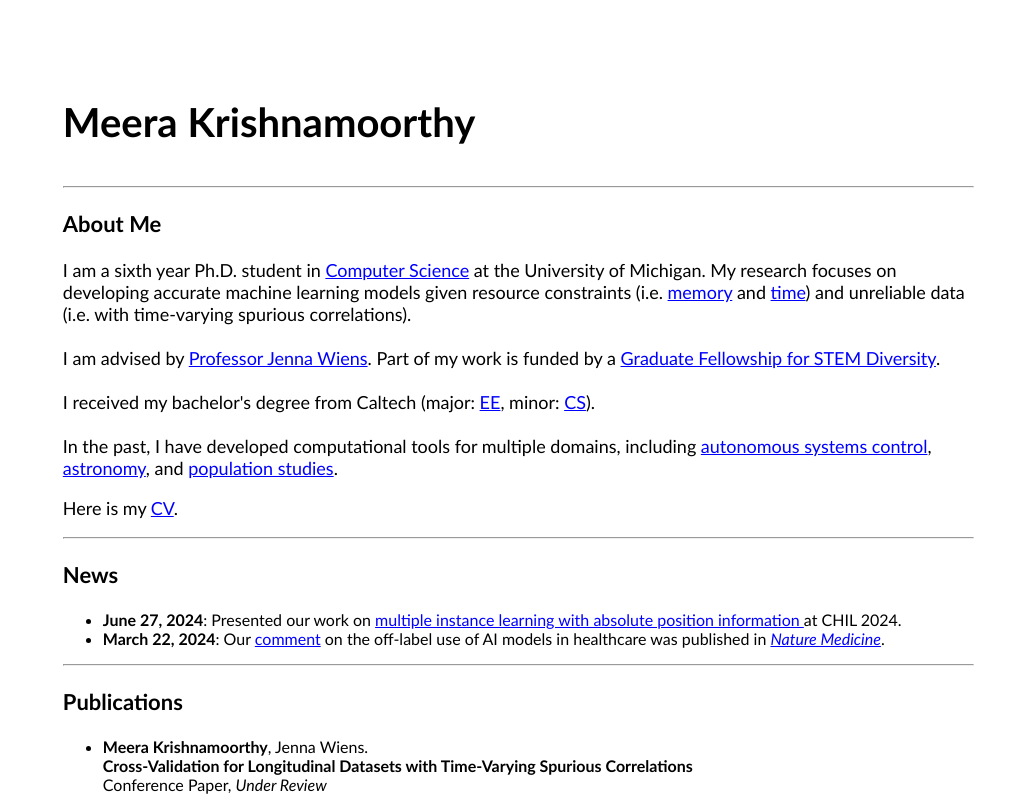
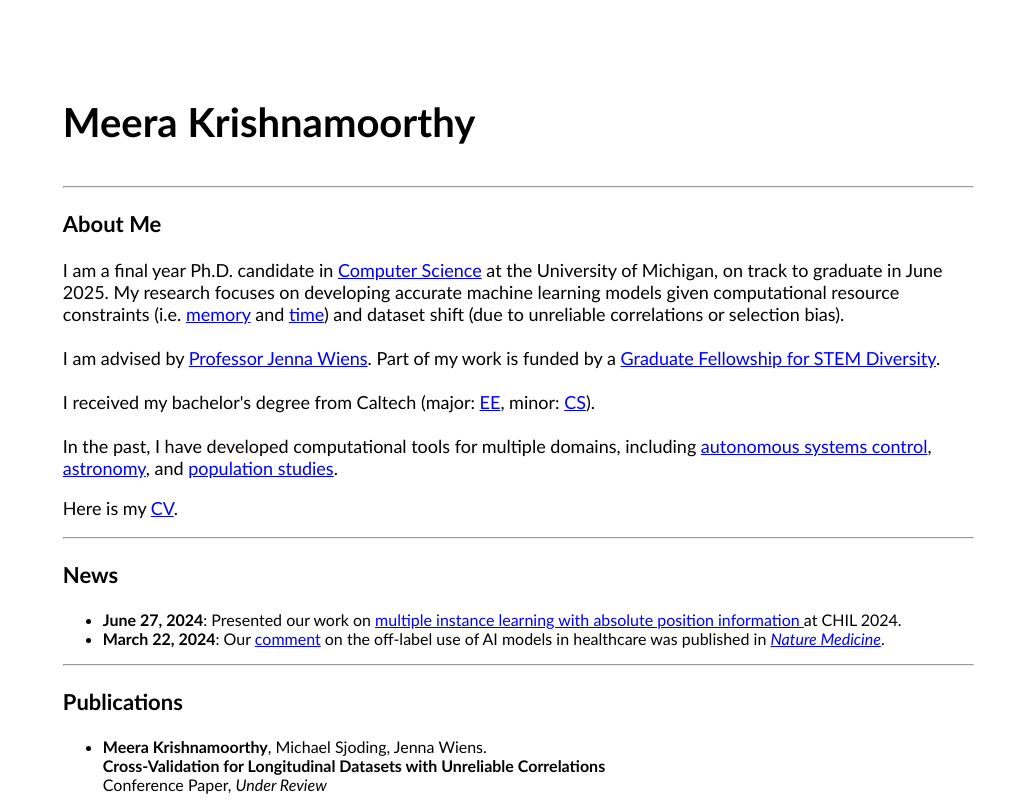
Before and after one commit to meerakulous/meerakulous.github.io, a plain HTML site: page index.html in a window 1280 px wide. Shown: the top 800 px of the page, 248-1280 px from the left. Drawn offline with Linux system fonts and the light colour scheme.

Commit message:
Add files via upload

```diff
--- a/index.html
+++ b/index.html
@@ -59,10 +59,11 @@ div.column a:visited { text-decoration: underline; color: green }
 <p>
 <hr>
 <p style="font-size:22px;font-weight:900;">About Me</p>
-    <p style= font-size:18px; line-height:35px; "> I am a sixth year Ph.D. student in <a href="https://cse.umich.edu/">Computer Science</a> at the University of Michigan. My research focuses on developing accurate machine learning models given resource constraints (i.e. <a href= "https://www.nature.com/articles/s42003-022-03498-3">memory</a> and <a href ="https://proceedings.mlr.press/v248/krishnamoorthy24a.html">time</a>) and unreliable data (i.e. with time-varying spurious correlations).
+    <p style= font-size:18px; line-height:35px; "> I am a final year Ph.D. candidate in <a href="https://cse.umich.edu/">Computer Science</a> at the University of Michigan, on track to graduate in June 2025. My research focuses on developing accurate machine learning models given computational resource constraints (i.e. <a href= "https://www.nature.com/articles/s42003-022-03498-3">memory</a> and <a href ="https://proceedings.mlr.press/v248/krishnamoorthy24a.html">time</a>) and dataset shift (due to unreliable correlations or selection bias).
 	    <br> <br> I am advised by <a href="http://www-personal.umich.edu/~wiensj/">Professor Jenna Wiens</a>. Part of my work is funded by a <a href="https://stemfellowships.org/">Graduate Fellowship for STEM Diversity</a>. <br> <br>I received my bachelor's degree from Caltech (major: <a href="http://ee.caltech.edu/">EE</a>, minor: <a href="http://cms.caltech.edu/">CS</a>). <br> <br> In the past, I have developed computational tools for multiple domains, including <a href="https://arxiv.org/abs/1903.07214">autonomous systems control</a>, <a href="https://www.sciencedirect.com/science/article/abs/pii/S0019103522004961">astronomy</a>, and <a href="https://eco.confex.com/eco/2015/webprogram/Paper56171.html">population studies</a>.
      </p>
 <p style= font-size:18px; line-height:35px; "> Here is my <a href="https://meerakulous.github.io/MeeraKrishnamoorthyCV.pdf">CV</a>. </p>
+
 <p>
 <hr>
 
@@ -76,7 +77,7 @@ div.column a:visited { text-decoration: underline; color: green }
 
 <p style="font-size:22px;font-weight:900;">Publications</p>
 <ul>
-	<li> <b> Meera Krishnamoorthy</b>, Jenna Wiens. <br> <b> Cross-Validation for Longitudinal Datasets with Time-Varying Spurious Correlations</b> <br> Conference Paper, <i> Under Review</i></li><br>
+	<li> <b> Meera Krishnamoorthy</b>, Michael Sjoding, Jenna Wiens. <br> <b> Cross-Validation for Longitudinal Datasets with Unreliable Correlations</b> <br> Conference Paper, <i> Under Review</i></li><br>
 	<li> <b> Meera Krishnamoorthy</b>, Jenna Wiens. <br> <b> Multiple Instance Learning with Absolute Position Information</b> <br> Conference Paper, Conference on Health, Inference, and Learning (CHIL) (2024) <a href="https://proceedings.mlr.press/v248/krishnamoorthy24a.html"> <br> </bar>[Article]</a></li><br>
 	<li> <b> Meera Krishnamoorthy</b>, Michael W. Sjoding, Jenna Wiens. <br> <b> Off-label use of artificial intelligence models in healthcare</b> <br> Comment, Nature Medicine (2024) <a href="https://rdcu.be/dB7a4"> <br> </bar>[Article]</a></li><br>
         <li> <b>Meera Krishnamoorthy</b>, Piyush Ranjan, John R. Erb-Downward, Robert P. Dickson, Jenna Wiens. <br> <b>AMAISE: a machine learning approach to index-free sequence enrichment</b> <br> Journal Paper, Nature Communications Biology <b>5</b>, 568 (2022) <br> <a href="https://doi.org/10.1038/s42003-022-03498-3">[Article]</a> <a href="https://www.nature.com/articles/s42003-022-03498-3.pdf">[PDF]</a> <a href="https://bioengineeringcommunity.nature.com/posts/the-story-behind-amaise-a-machine-learning-approach-to-index-free-sequence-enrichment">[Blog Post]</a> <a href="https://www.youtube.com/watch?v=tTelRbTbdb0">[Video Link]</a></li> <br>
```
